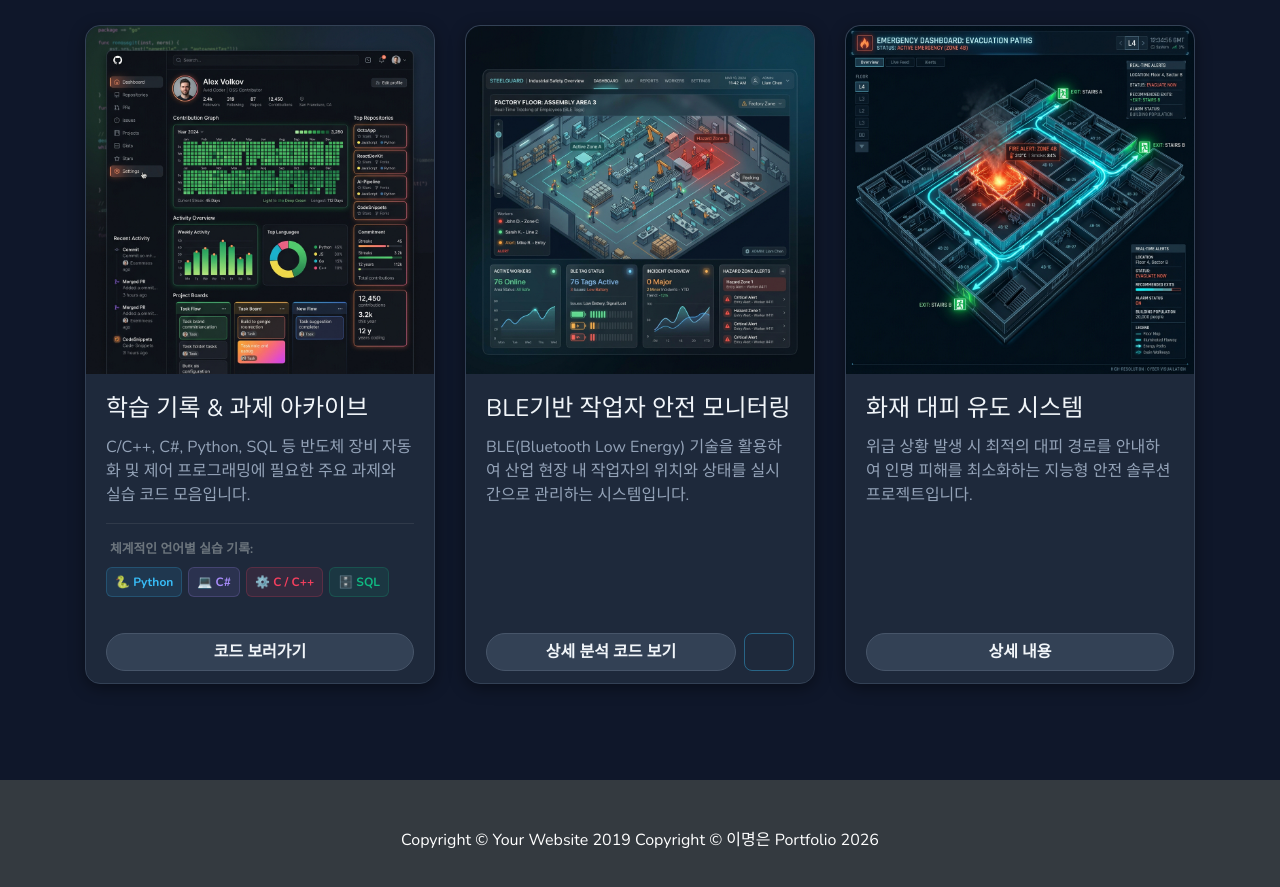
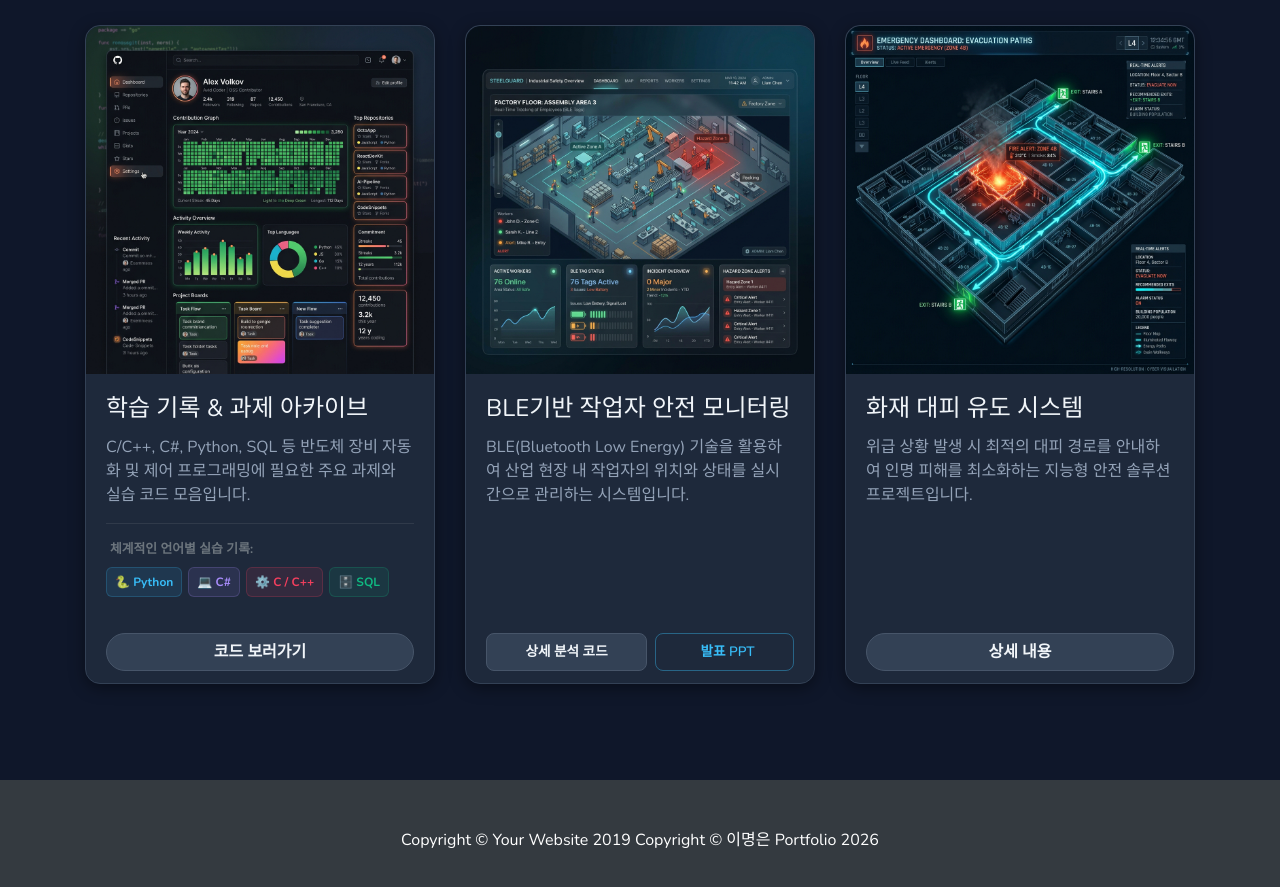
Before and after one commit to lee-myeong-eun/lee-myeong-eun.github.io, a Jekyll site: the page built from index.html, in a window 1280 px wide and 900 px high, scrolled down 777 px. Shown: the top 887 px of the window. Built offline with Jekyll 4.4.1, drawn with Linux system fonts in a browser that asks for light colours.

Commit message:
style: add explicit text labels '상세 분석 코드' and '발표 PPT' to card buttons on homepage

```diff
--- a/index.html
+++ b/index.html
@@ -71,8 +71,8 @@ layout: default
         </p>
       </div>
       <div class="card-footer bg-transparent border-0 d-flex" style="gap: 8px;">
-        <a href="{{ site.baseurl }}/projects/ble-safety/" class="btn btn-primary flex-grow-1">상세 분석 코드 보기</a>
-        <button type="button" class="btn btn-outline-info" data-toggle="modal" data-target="#blePptModal" title="발표 PPT (슬라이드쇼)" style="border-radius: 8px !important; width: 45px; padding: 0; display: flex; align-items: center; justify-content: center; border-color: rgba(56, 189, 248, 0.4); color: #38bdf8;"><i class="fa fa-file-powerpoint-o" style="font-size: 1.1rem;"></i></button>
+        <a href="{{ site.baseurl }}/projects/ble-safety/" class="btn btn-primary flex-grow-1" style="font-size: 0.85rem; display: flex; align-items: center; justify-content: center; border-radius: 8px !important; padding: 8px 12px;">상세 분석 코드</a>
+        <button type="button" class="btn btn-outline-info flex-grow-1" data-toggle="modal" data-target="#blePptModal" style="border-radius: 8px !important; font-size: 0.85rem; display: flex; align-items: center; justify-content: center; gap: 6px; border-color: rgba(56, 189, 248, 0.4); color: #38bdf8; padding: 8px 12px;"><i class="fa fa-file-powerpoint-o"></i> 발표 PPT</button>
       </div>
     </div>
   </div>
```
